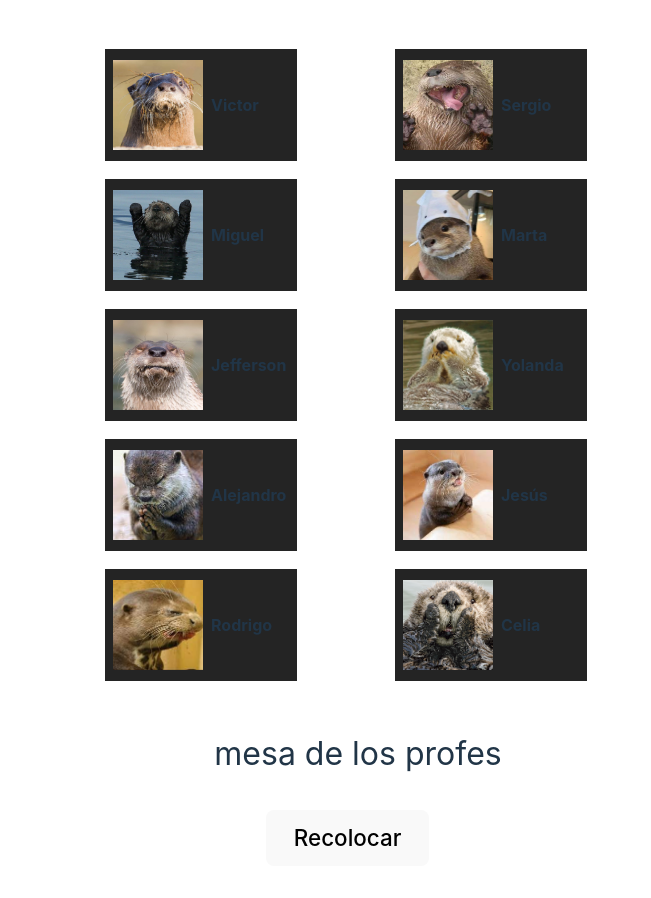
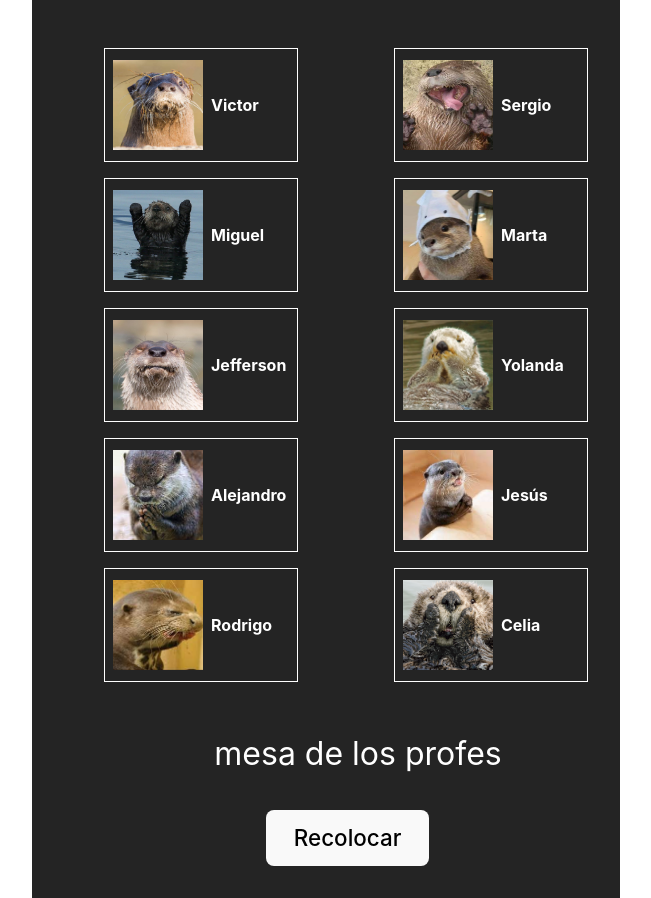
Before and after one commit to covamillan/asientos-q3, a React (Vite) app: page / in a window 1280 px wide. Shown: the whole page, without its empty margins (314-965 px from the left). Built offline with nearby package versions, Linux system fonts and the light colour scheme.

Commit message:
colorinchis

```diff
--- a/src/App.scss
+++ b/src/App.scss
@@ -3,6 +3,8 @@
   margin: 0 auto;
   padding: 2rem;
   text-align: center;
+  background-color: #242424;
+  color: white;
 
   p {
     font-size: 2rem;
--- a/src/card/card.scss
+++ b/src/card/card.scss
@@ -2,6 +2,7 @@
   display: flex;
   flex-direction: column;
   gap: 1rem;
+  color: white;
 
   .left-container {
     display: flex;
@@ -28,6 +29,7 @@
 }
 
 .container2 {
+  color: white;
   gap: 1rem;
   display: flex;
   flex-direction: column;
```
